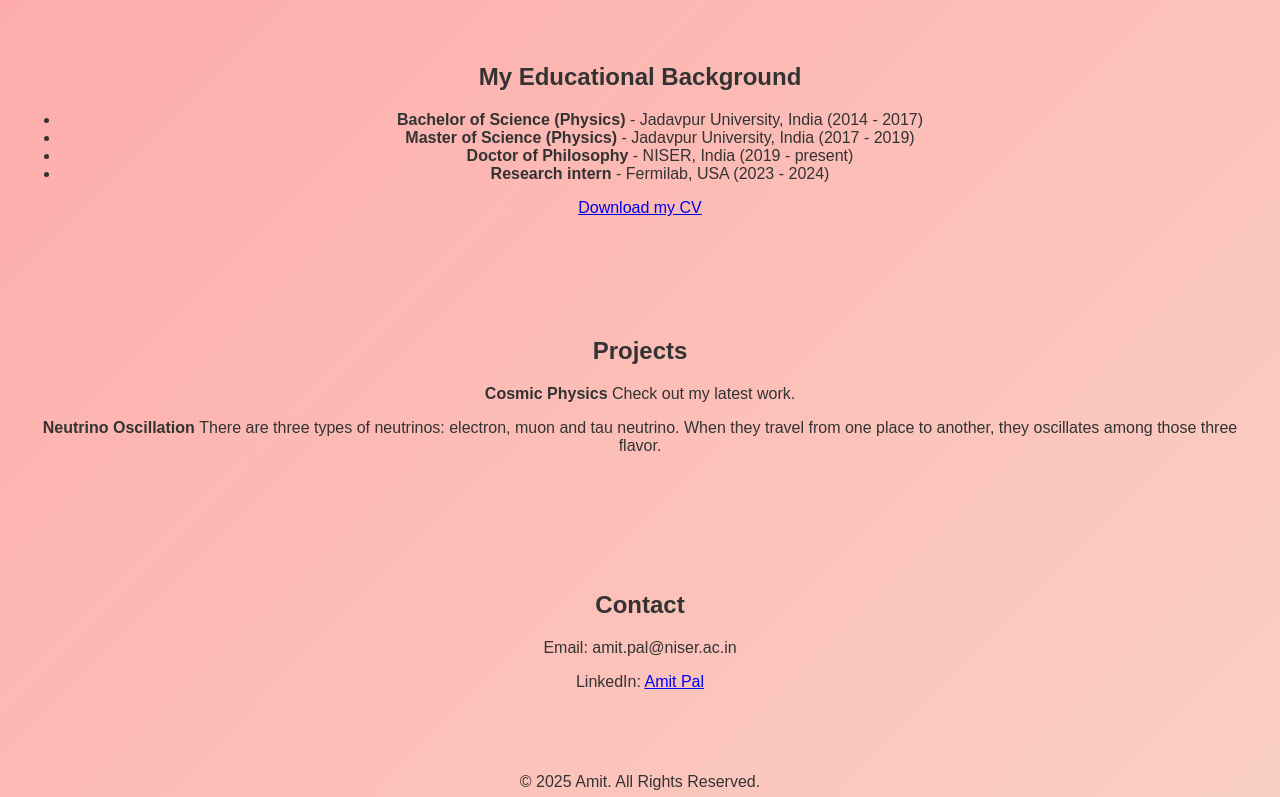
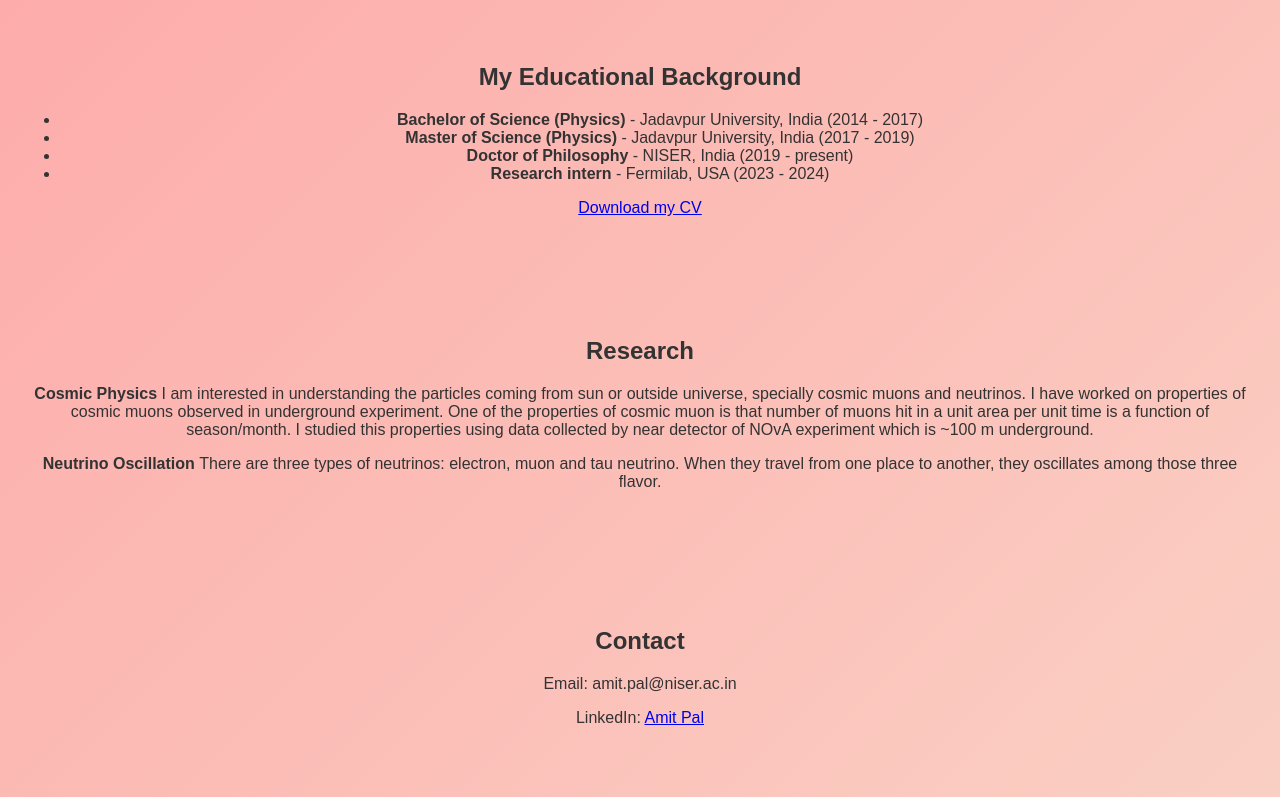
Before and after one commit to amitpal96/myWeb, a plain HTML site: page index.html in a window 1280 px wide. Shown: the part 1061-1858 px from the top of the page. Drawn offline with Linux system fonts and the light colour scheme.

Commit message:
Style change

```diff
--- a/index.html
+++ b/index.html
@@ -70,7 +70,7 @@
                 <li><a href="#home">Home</a></li>
                 <li><a href="#about">About</a></li>
 		<li><a href="#background"> Background</a></li>
-                <li><a href="#projects">Projects</a></li>
+                <li><a href="#research">Research</a></li>
                 <li><a href="#contact">Contact</a></li>
             </ul>
         </nav>
@@ -101,10 +101,10 @@
       <a href="AMIT_CV.pdf" target="_blank">Download my CV</a>
     </section>
 
-    <section id="projects">
-        <h2>Projects</h2>
-        <p><strong>Cosmic Physics </strong>Check out my latest work.</p>
-	<p><strong>Neutrino Oscillation </strong>There are three types of neutrinos: electron, muon and tau neutrino. When they travel from one place to another, they oscillates among those three flavor.</p>
+    <section id="research">
+        <h2>Research</h2>
+        <p><strong>Cosmic Physics </strong> I am interested in understanding the particles coming from sun or outside universe, specially cosmic muons and neutrinos. I have worked on properties of cosmic muons observed in underground experiment. One of the properties of cosmic muon is that number of muons hit in a unit area per unit time is a function of season/month. I studied this properties using data collected by near detector of NOvA experiment which is ~100 m underground.</p>
+	<p><strong>Neutrino Oscillation </strong> There are three types of neutrinos: electron, muon and tau neutrino. When they travel from one place to another, they oscillates among those three flavor.</p>
     </section>
 
     <section id="contact">
```
